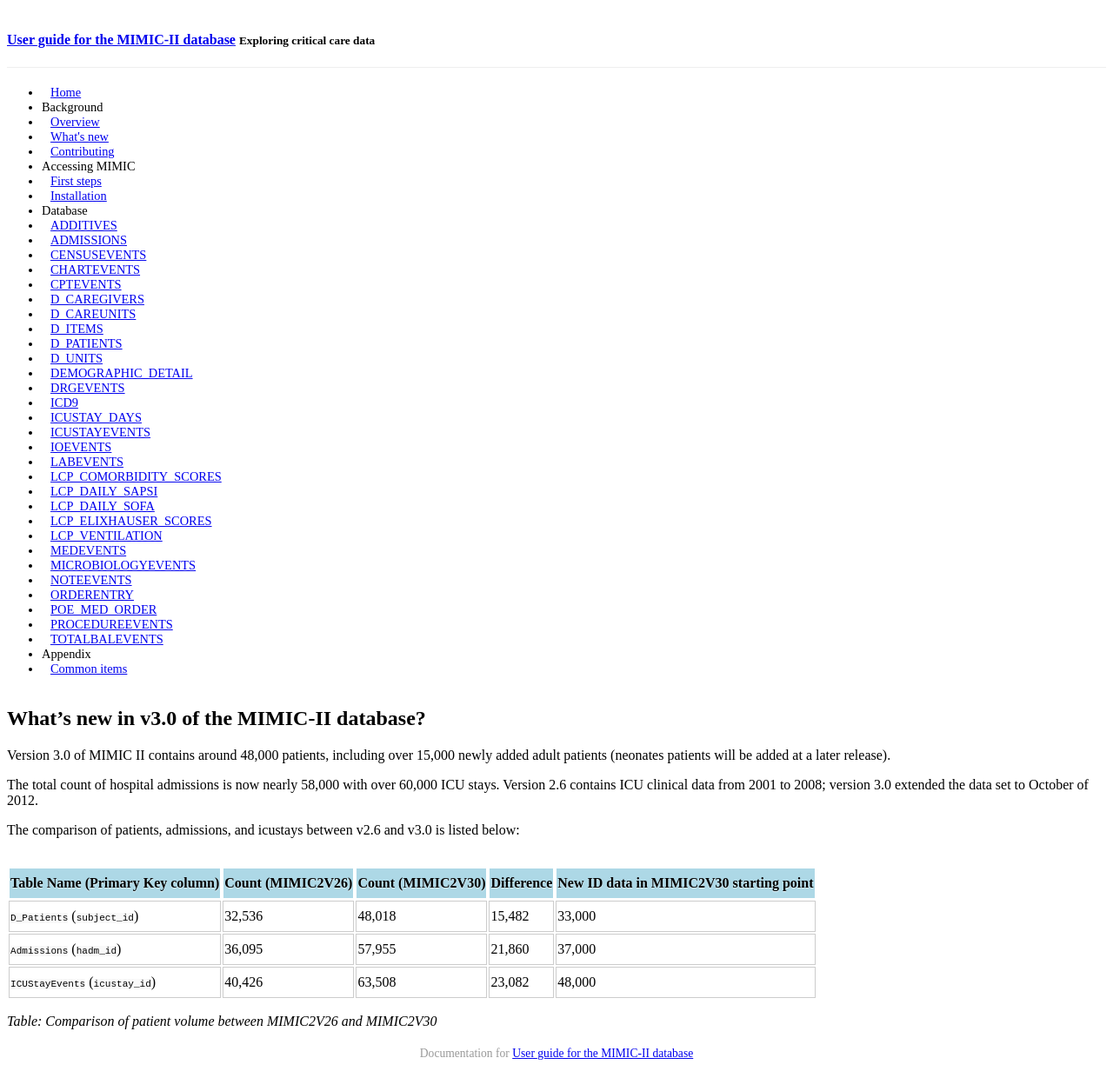
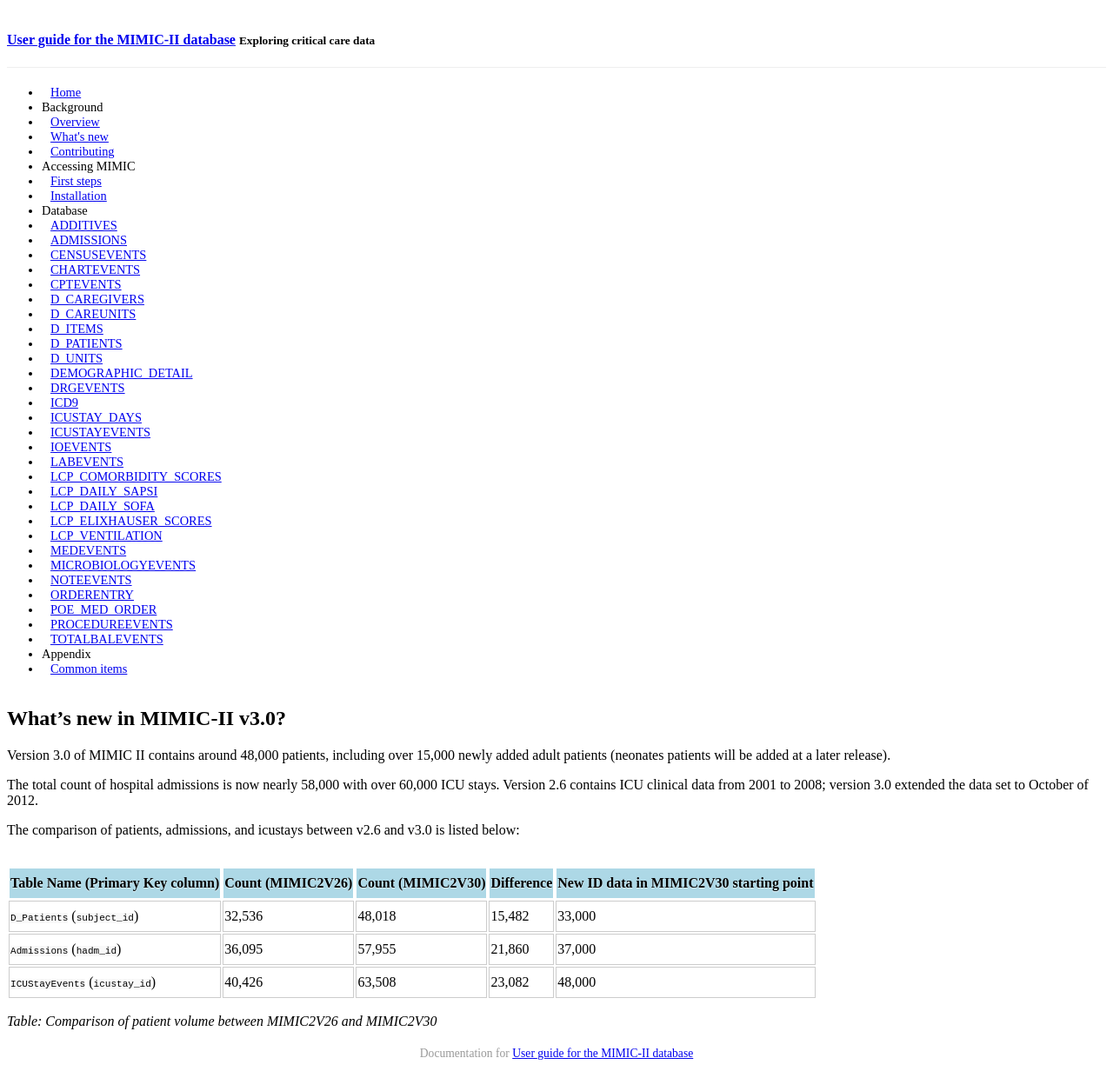
Before and after one commit to Franck-Dernoncourt/v3.0, a Jekyll site: the page built from _posts/2015-04-24-whats-new.md, in a window 1280 px wide. Shown: the whole page at 87% size. Built offline with Jekyll 4.4.1, drawn with Linux system fonts in a browser that asks for light colours; Markdown is read by kramdown in place of the engine named in the settings; a style sheet for code colours, icons or effects is not loaded.

```diff
--- a/_posts/2015-04-24-whats-new.md
+++ b/_posts/2015-04-24-whats-new.md
@@ -6,7 +6,7 @@ date: 2015-04-24 10:08:50
 order: 2
 ---
 
-## What's new in v3.0 of the MIMIC-II database?
+## What's new in MIMIC-II v3.0?
 
 Version 3.0 of MIMIC II contains around 48,000 patients, including over 15,000 newly added adult patients (neonates patients will be added at a later release).
 
```
Also changed, not shown: pdf/style/table_of_contents.md (added, +1 -0 lines), 2 other files.
